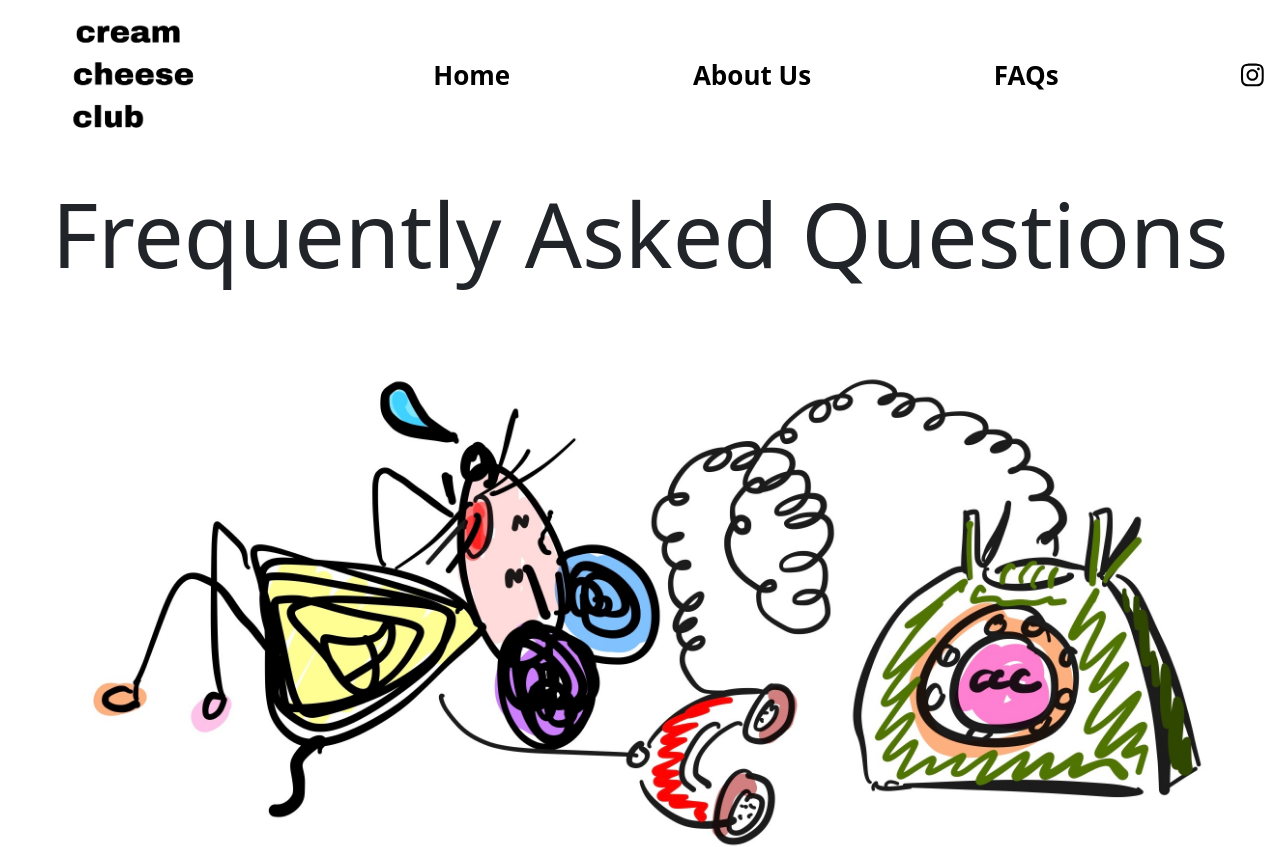
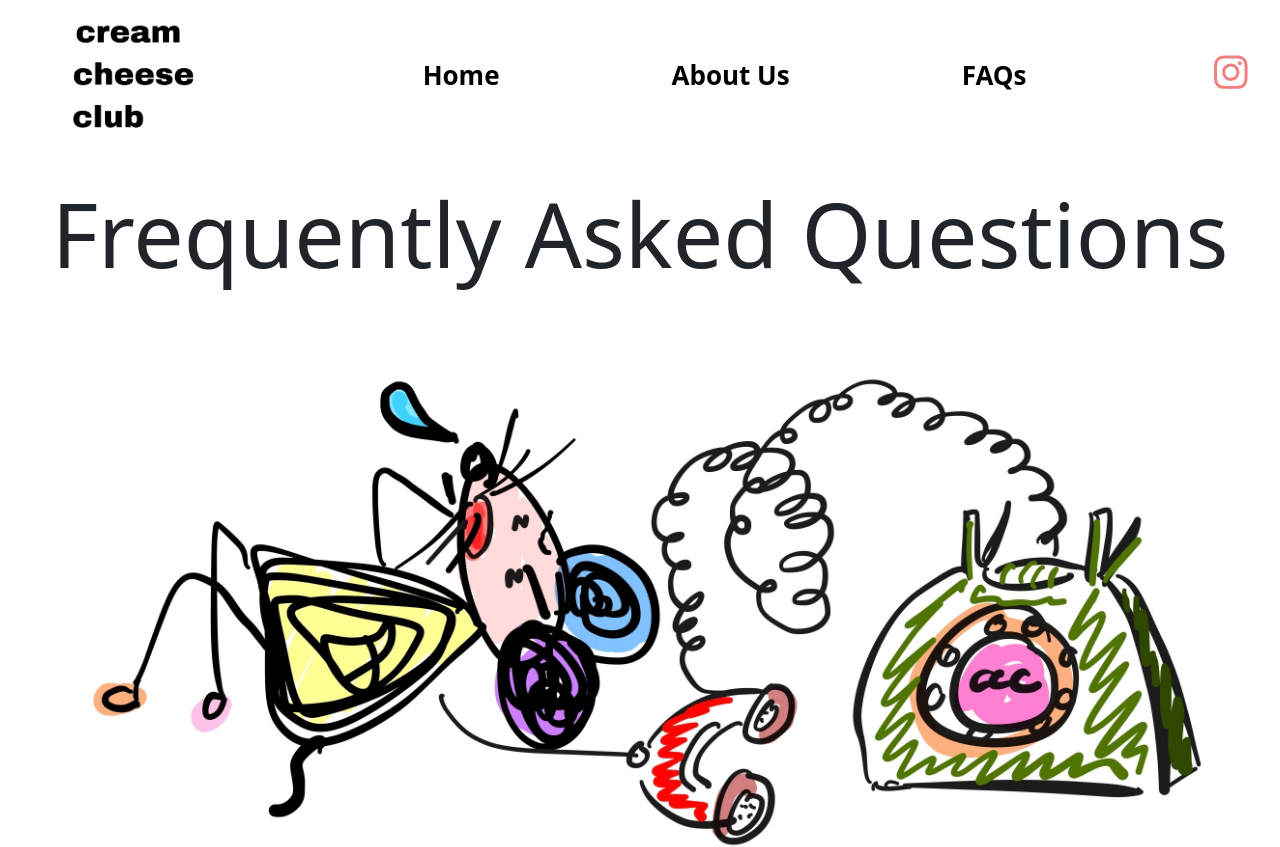
Before and after one commit to waiyeewwy/creamcheeseclub_app, a Next.js app: page /faq in a window 1280 px wide. Shown: the top 847 px of the page. Built offline with nearby package versions, Linux system fonts and the light colour scheme.

Commit message:
icons fixed

```diff
--- a/pages/faq.js
+++ b/pages/faq.js
@@ -47,7 +47,7 @@ export default function Faq() {
                     <li><Link href="/faq">FAQs</Link></li>
 
                     <a href="https://www.instagram.com/creamcheeseclub" target="_blank">
-                        <FontAwesomeIcon icon={faInstagram} />
+                        <FontAwesomeIcon icon={faInstagram} className={styles.ig} />
                     </a>
 
 
```
